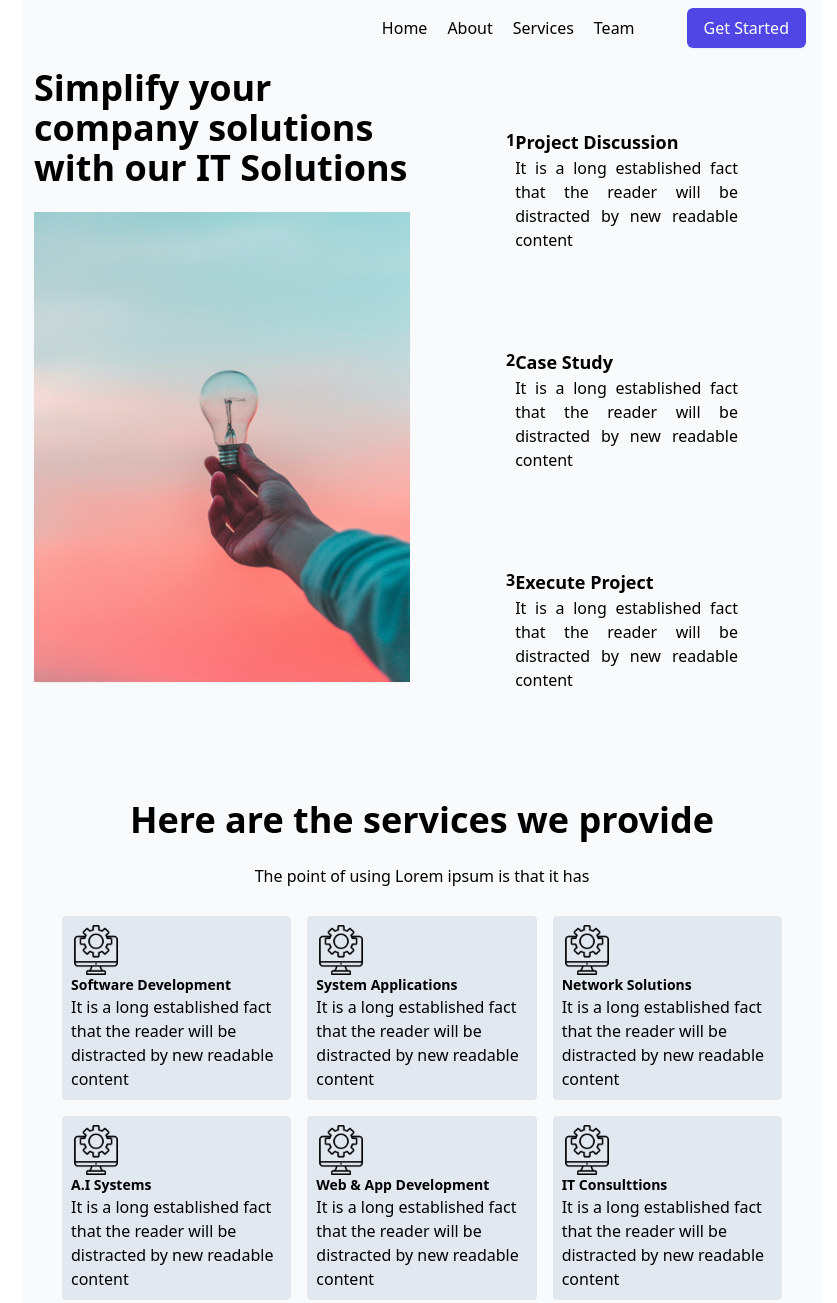
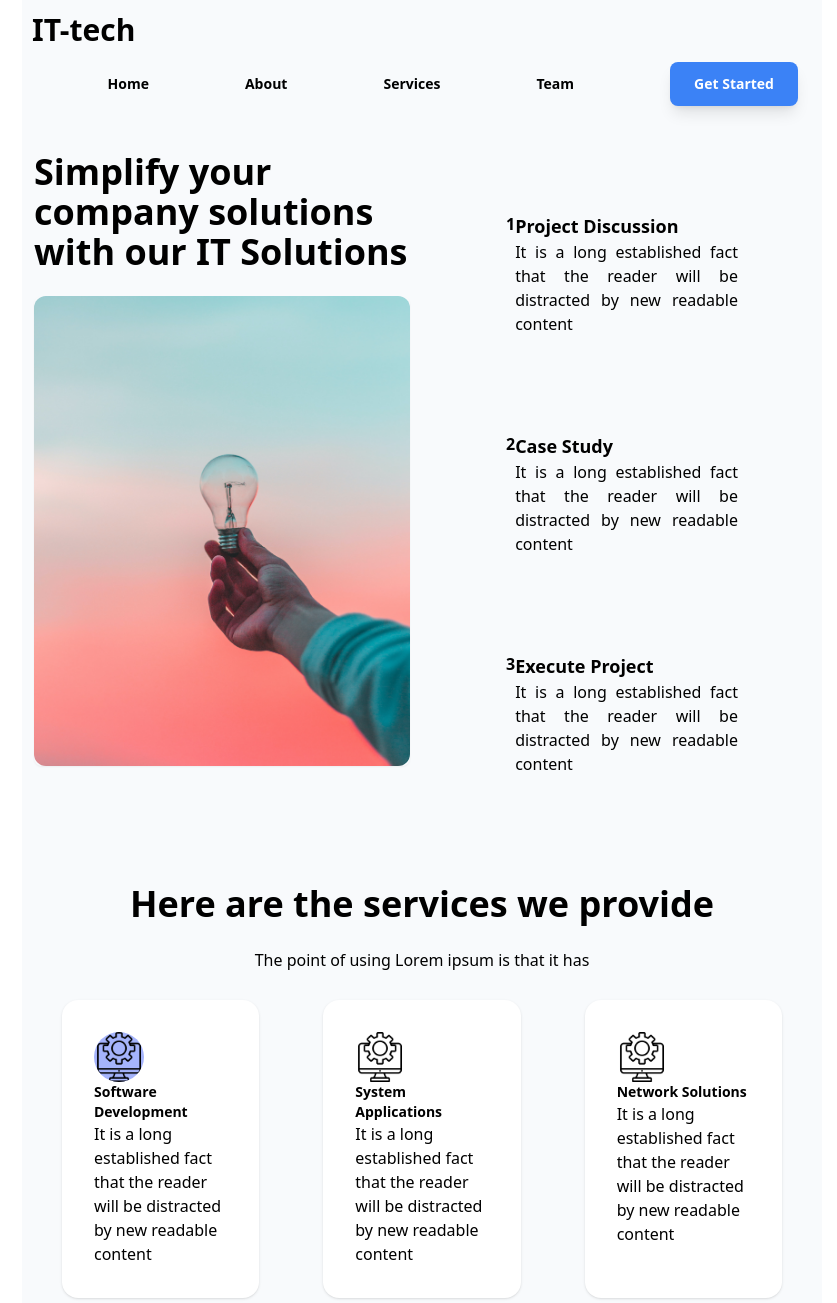
Before and after one commit to AshirMohab/tailwindPractical, a website built with Vite: page tailwindPrac/index.html in a window 1280 px wide. Shown: the top 1303 px of the page, without its empty margins (218-1055 px from the left). Built offline with nearby package versions, Linux system fonts and the light colour scheme.

Commit message:
refactor: :art: Nav bar has been changed to match the design more

```diff
--- a/tailwindPrac/index.html
+++ b/tailwindPrac/index.html
@@ -7,28 +7,32 @@
   </head>
   <body class="mx-60">
     <div
-      id="Header"
-      class="md:flex md:flex-row md:gap-5 md:justify-end md:bg-slate-50 px-4 py-4 sm:justify-start sm:flex-col"
+      id="HomePage"
+      class="grid grid-rows-homePage w-[100%] h-[100%] bg-slate-50"
     >
-      <div id="Home" class="hover:text-blue-500">
-        <label> Home </label>
-      </div>
-      <div id="About" class="hover:text-blue-500">
-        <label> About </label>
-      </div>
-      <div id="Services" class="hover:text-blue-500">
-        <label> Services </label>
-      </div>
-      <div id="Team" class="hover:text-blue-500">
-        <label> Team </label>
-      </div>
-      <div id="GetStarted">
-        <a
-          href="#"
-          class="ml-8 whitespace-nowrap items-center justify-center px-4 py-2 border border-transparent rounded-md shadow-sm text-base font-medium text-white bg-indigo-600 hover:bg-indigo-700"
+      <div
+        id="Header"
+        class="mb-6 flex flex-wrap items-center justify-center xl:justify-end"
+      >
+        <div
+          class="font-bold text-3xl ml-4 justify-center xl:flex-auto xl:justify-start min-w-[100px]"
         >
-          Get Started
-        </a>
+          <div class="w-2 h-2 rounded-full bg-primary"></div>
+          <div id="Logo" class="font-PT-serif -m-1.5">IT-tech</div>
+        </div>
+        <ul
+          class="flex flex-row font-semibold text-sm items-center px-6 gap-5 sm:gap-24"
+        >
+          <li class="hover:text-blue-400 hover:cursor-pointer">Home</li>
+          <li>About</li>
+          <li>Services</li>
+          <li>Team</li>
+          <button
+            class="bg-blue-500 py-2 sm:py-3 px-6 rounded-lg shadow-lg shadow-glow text-white"
+          >
+            Get Started
+          </button>
+        </ul>
       </div>
     </div>
 
@@ -47,6 +51,7 @@
             alt="Picture of Idea"
             width="400px"
             height="400px"
+            class="rounded-xl"
           />
         </div>
       </div>
@@ -100,17 +105,23 @@
 
       <div
         id="ServiceGrid"
-        class="md:grid md:grid-cols-3 gap-4 md:grid-rows-2 m-4 justify-center sm:grid sm:grid-cols-1"
+        class="md:grid md:grid-cols-3 gap-16 md:grid-rows-2 m-4 justify-center sm:grid sm:grid-cols-1"
       >
-        <div class="flex flex-col border border-solid rounded p-2 bg-slate-200">
-          <img src="./images/settings.png" alt="" width="50px" height="50px" />
+        <div class="flex flex-col shadow rounded-2xl p-8 bg-white">
+          <img
+            src="./images/settings.png"
+            alt=""
+            width="50px"
+            height="50px"
+            class="bg-indigo-300 rounded-full"
+          />
           <h5 class="text-sm font-bold">Software Development</h5>
           <p>
             It is a long established fact that the reader will be distracted by
             new readable content
           </p>
         </div>
-        <div class="flex flex-col border border-solid rounded p-2 bg-slate-200">
+        <div class="flex flex-col shadow rounded-2xl p-8 bg-white">
           <img src="./images/settings.png" alt="" width="50px" height="50px" />
           <h5 class="text-sm font-bold">System Applications</h5>
           <p>
@@ -118,7 +129,7 @@
             new readable content
           </p>
         </div>
-        <div class="flex flex-col border border-solid rounded p-2 bg-slate-200">
+        <div class="flex flex-col shadow rounded-2xl p-8 bg-white">
           <img src="./images/settings.png" alt="" width="50px" height="50px" />
           <h5 class="text-sm font-bold">Network Solutions</h5>
           <p>
@@ -126,7 +137,7 @@
             new readable content
           </p>
         </div>
-        <div class="flex flex-col border border-solid rounded p-2 bg-slate-200">
+        <div class="flex flex-col shadow rounded-2xl p-8 bg-white">
           <img src="./images/settings.png" alt="" width="50px" height="50px" />
           <h5 class="text-sm font-bold">A.I Systems</h5>
           <p>
@@ -134,7 +145,7 @@
             new readable content
           </p>
         </div>
-        <div class="flex flex-col border border-solid rounded p-2 bg-slate-200">
+        <div class="flex flex-col shadow rounded-2xl p-8 bg-white">
           <img src="./images/settings.png" alt="" width="50px" height="50px" />
           <h5 class="text-sm font-bold">Web & App Development</h5>
           <p>
@@ -142,7 +153,7 @@
             new readable content
           </p>
         </div>
-        <div class="flex flex-col border border-solid rounded p-2 bg-slate-200">
+        <div class="flex flex-col shadow rounded-2xl p-8 bg-white">
           <img src="./images/settings.png" alt="" width="50px" height="50px" />
           <h5 class="text-sm font-bold">IT Consulttions</h5>
           <p>
--- a/tailwindPrac/tailwind.config.js
+++ b/tailwindPrac/tailwind.config.js
@@ -5,6 +5,9 @@ module.exports = {
     container: {
       center: true,
     },
+    gridTemplateRows: {
+      homePage: `140px 1fr`,
+    },
   },
   plugins: [],
 };
```
